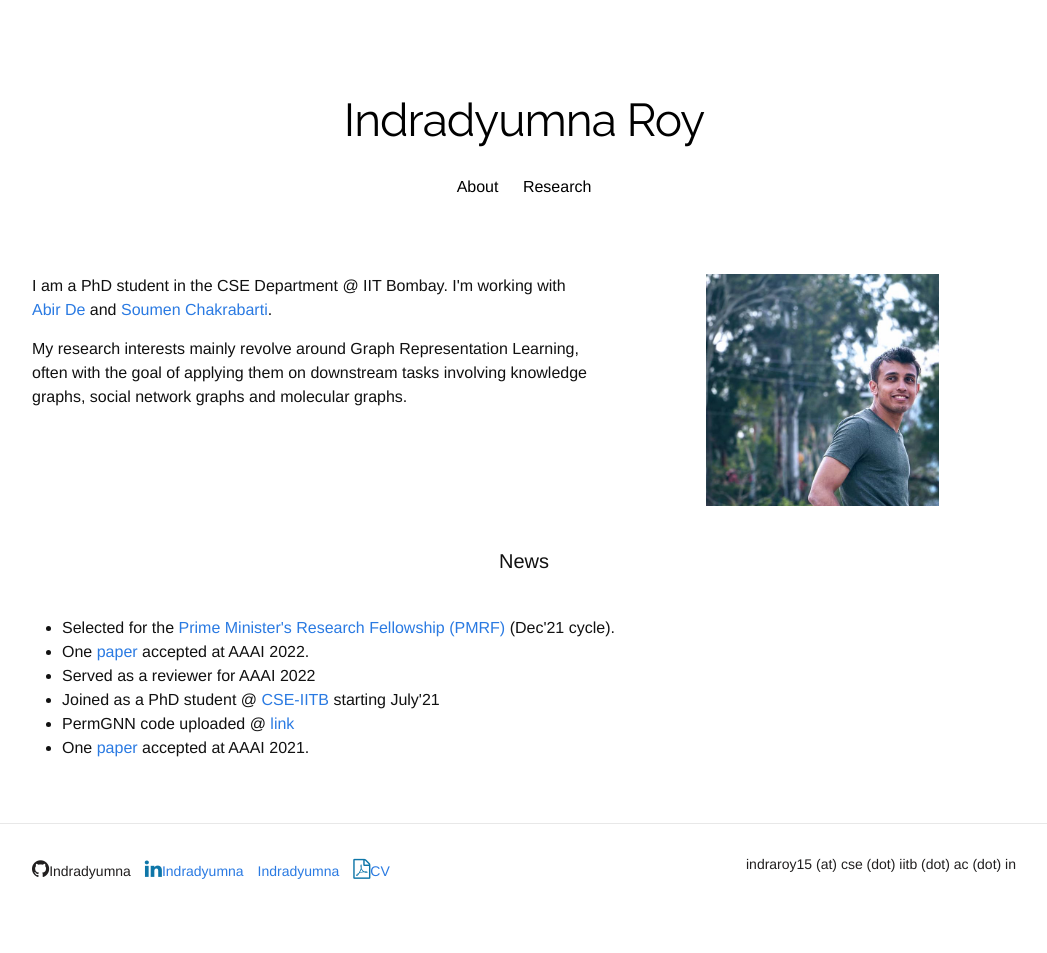
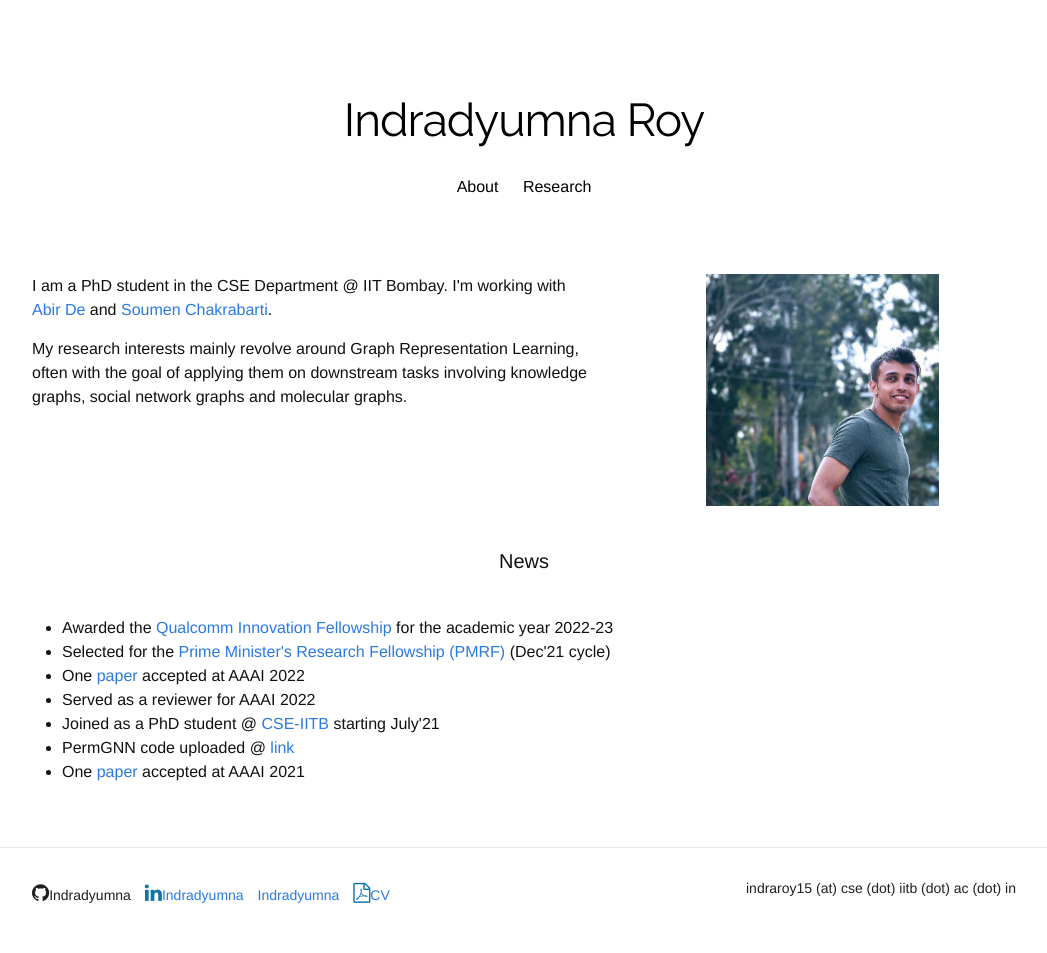
Before and after one commit to Indradyumna/indradyumna.github.io, a Jekyll site: the page built from index.html, in a window 1280 px wide. Shown: the whole page, without its empty margins (116-1163 px from the left). Built offline with Jekyll 4.4.1, drawn with Linux system fonts in a browser that asks for light colours; nearby versions of some CDN libraries; some web fonts are replaced; a style sheet for code colours, icons or effects is not loaded; before the commit the page ends 929 px from its top, so only the background shows below that.

Commit message:
Update index.html

```diff
--- a/index.html
+++ b/index.html
@@ -21,10 +21,11 @@ title: "Indradyumna Roy"
 
 <h1 class="page-heading">News</h1>
 <ul>
-  <li> Selected for the <a href="https://www.pmrf.in/"> Prime Minister's Research Fellowship (PMRF)</a> (Dec'21 cycle).</li>
-  <li> One <a href="/pdfs/IsoNet_main.pdf">paper</a> accepted at AAAI 2022. </li>
+  <li> Awarded the  <a href="https://www.qualcomm.com/research/university-relations/innovation-fellowship/"> Qualcomm Innovation Fellowship </a> for the academic year 2022-23</li>
+  <li> Selected for the <a href="https://www.pmrf.in/"> Prime Minister's Research Fellowship (PMRF)</a> (Dec'21 cycle)</li>
+  <li> One <a href="/pdfs/IsoNet_main.pdf">paper</a> accepted at AAAI 2022 </li>
   <li> Served as a reviewer for AAAI 2022 </li>
   <li> Joined as a PhD student @ <a href="https://www.cse.iitb.ac.in/">CSE-IITB</a> starting July'21 </li>
   <li> PermGNN code uploaded @ <a href="https://github.com/Indradyumna/PermGNN">link</a>
-  <li> One  <a href="https://arxiv.org/abs/2012.08974">paper</a> accepted at AAAI 2021. </li>
+  <li> One  <a href="https://arxiv.org/abs/2012.08974">paper</a> accepted at AAAI 2021 </li>
 </ul>
```
